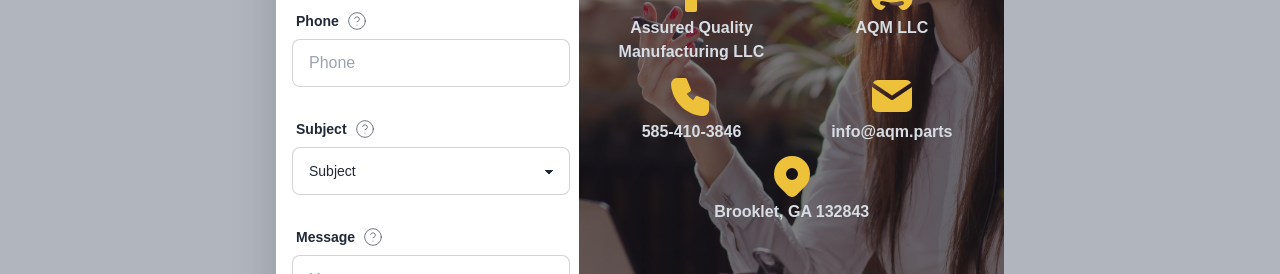
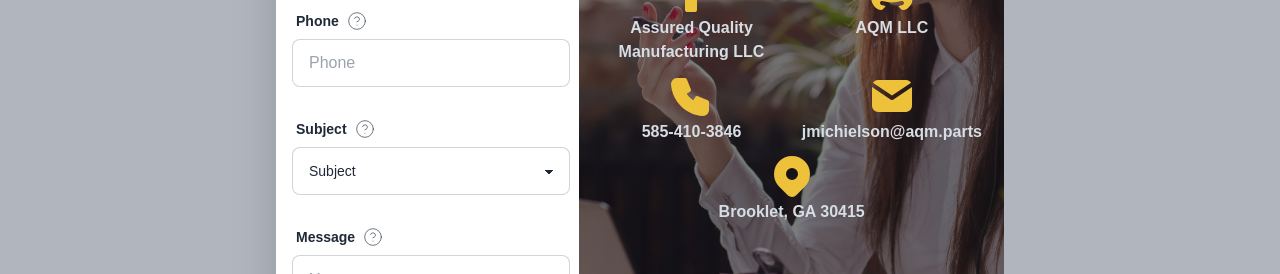
Before and after one commit to Ejayz/aqm-parts, a Next.js app: page / in a window 1280 px wide. Shown: the part 2100-2374 px from the top of the page. Built offline with nearby package versions, Linux system fonts and the light colour scheme.

Commit message:
Update contact info

```diff
--- a/components/VIEW/ContactView.tsx
+++ b/components/VIEW/ContactView.tsx
@@ -212,7 +212,7 @@ export default function ContactView() {
                       alt="Discord"
                     />
                     <span className="text-center  font-bold">
-                      info@aqm.parts
+                     jmichielson@aqm.parts
                     </span>
                   </a>
                   <a className="flex flex-col col-span-2 cursor-pointer" href="https://maps.app.goo.gl/PduZXX1xhyWPJJsa8" target="_blank">
@@ -224,7 +224,7 @@ export default function ContactView() {
                       alt="Discord"
                     />
                     <span className="text-center font-bold">
-                      Brooklet, GA 132843
+                      Brooklet, GA 30415
                     </span>
                   </a>
                 </div>
```
